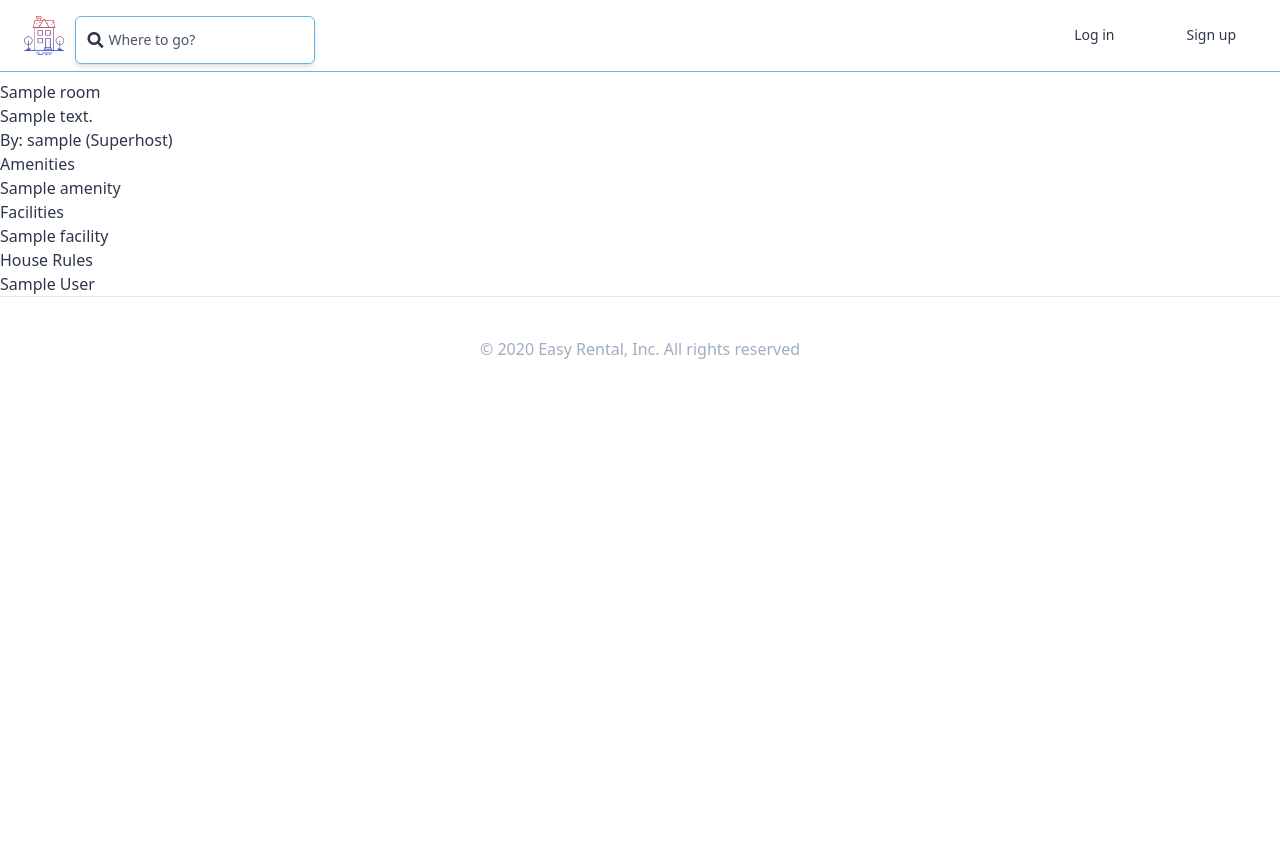
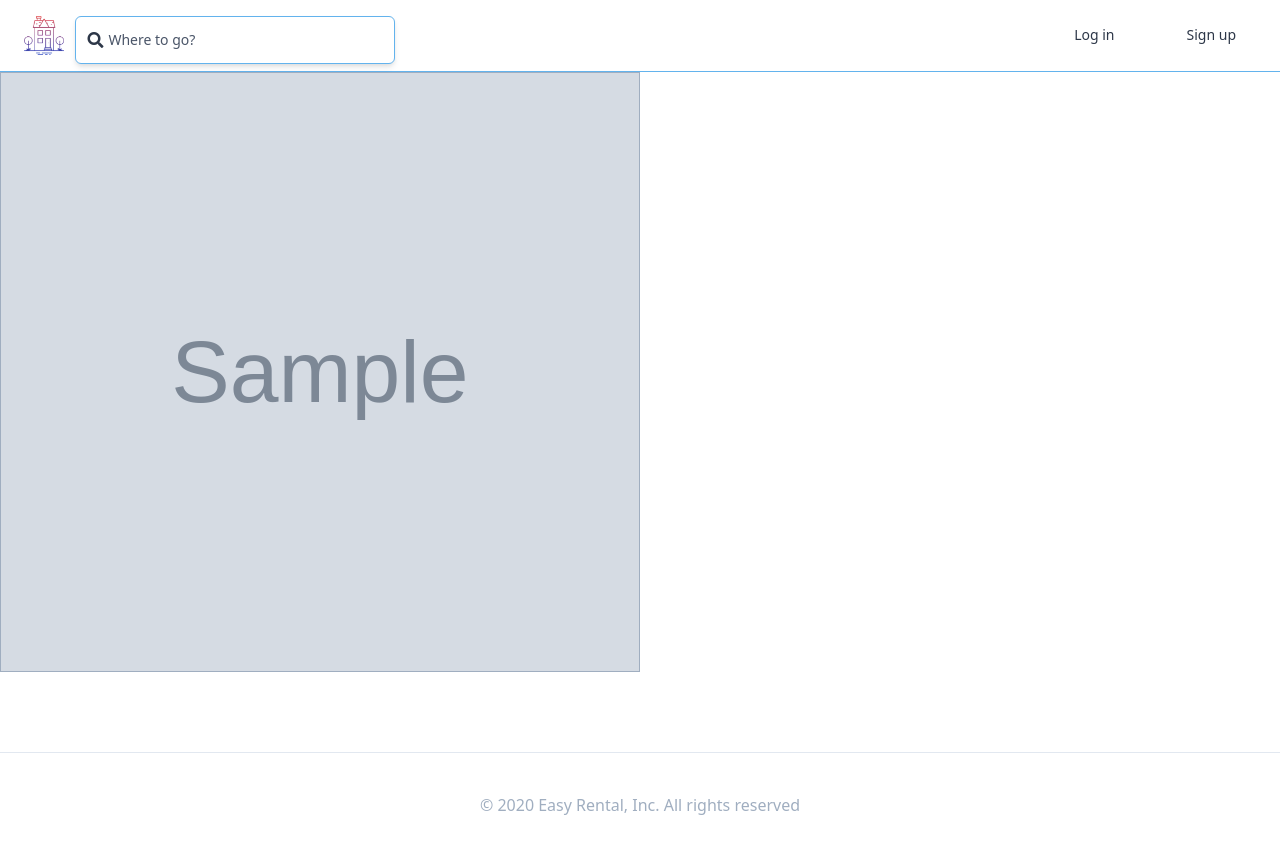
Before and after one commit to VaibhavSethia07/Easy-Rental, a Django app: page /rooms/1 in a window 1280 px wide. Before the commit the page ends 359 px from the top, so only its background shows below. Run offline with Django 3.2, Linux system fonts and the light colour scheme; tables that the repository leaves empty hold one stand-in row (values such as "Sample post"); grey boxes marked "Sample" are stand-in pictures; style sheets or scripts are compiled from the project's sources; some libraries are stand-ins or nearby versions.

Commit message:
Create a photo grid in room page

```diff
--- a/rooms/models.py
+++ b/rooms/models.py
@@ -124,3 +124,7 @@ class Room(core_models.TimeStampedModel):
     def count_reviews(self):
         all_reviews = self.reviews.all()
         return len(all_reviews)
+
+    def get_next_four_photos(self):
+        photos = self.photos.all()[1:5]
+        return photos
--- a/rooms/templates/base.html
+++ b/rooms/templates/base.html
@@ -18,7 +18,7 @@
             {% block search_bar %}
                 <form method="get" action="{% url "rooms:search" %}" class="w-full flex -mt-1">
                     <i class="fa fa-search flex px-2 ml-0 mt-3 z-10"></i>
-                    <div class="w-1/4 flex absolute">
+                    <div class="w-1/3 flex absolute">
                         <input class="search-box -mt-1 -ml-1 border px-8 py-2 text-sm font-medium w-9/12 placeholder-gray-700 focus:outline-none rounded-md shadow-md hover:shadow-lg border-blue-400 border-solid" name="city" placeholder="Where to go?">
                     </div>
                 </form>
--- a/rooms/templates/rooms/room_detail.html
+++ b/rooms/templates/rooms/room_detail.html
@@ -5,37 +5,12 @@
 {% endblock page_title %}
 
 {% block content %}
-<div>
-    <h1>{{ room.name }}</h1>
-    <h3>{{ room.description }}</h3>
-</div>
-<div>
-    <h2>By: <a href="{{room.host.get_absolute_url}}">{{ room.host.username }}</a>
-    {% if room.host.superhost %}
-        (Superhost)
-    {% endif %}
-    </h2>
-
-    <h3>Amenities</h3>
-    <ul>
-    {% for amenity in room.amenities.all %}
-        <li>{{ amenity }}</li>
-    {% endfor %}
-    </ul>
-
-    <h3>Facilities</h3>
-    <ul>
-    {% for facility in room.facilities.all %}
-        <li>{{ facility }}</li>
-    {% endfor %}
-    </ul>
-
-    <h3>House Rules</h3>
-    <ul>
-    {% for house_rule in room.house_rules.all %}
-        <li>{{ house_rule }}</li>
-    {% endfor %}
-    </ul>
-</div>
-
+    <div class="-mt-2 container max-w-full h-75vh flex mb-20">
+        <div class="h-full w-1/2 bg-cover bg-center border border-gray-500" style="background-image: url({{room.first_photo}});"></div>
+        <div class="h-full w-1/2 flex flex-wrap">
+            {% for photo in room.get_next_four_photos %}
+                <div style="background-image: url({{photo.file.url}});" class="w-1/2 h-auto bg-cover bg-center border border-gray-500"></div>
+            {% endfor %}
+        </div>
+    </div>
 {% endblock content %}
```
